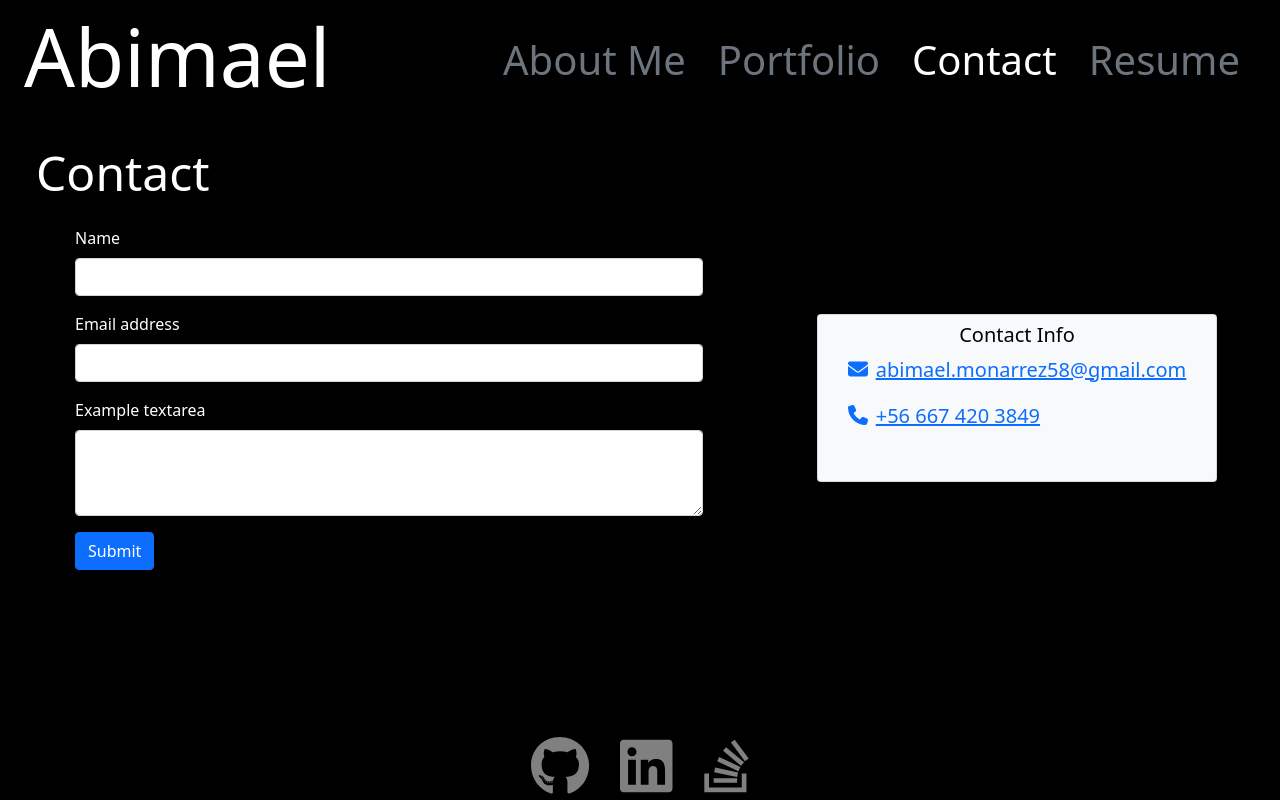
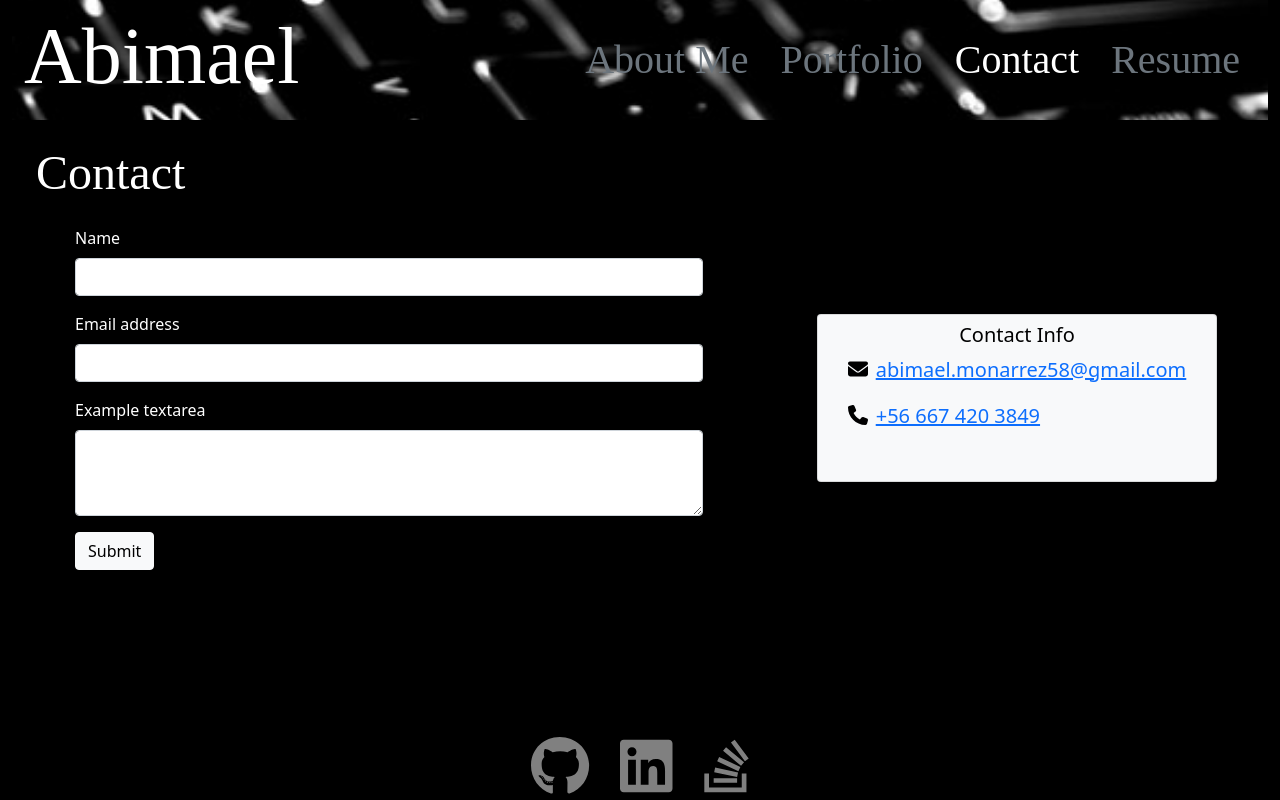
Before and after one commit to Abimael1996/react_portfolio, a React (Create React App) app: page / in a window 1280 px wide. Both pictures are taken after a click on the item "Contact". Built offline with nearby package versions, Linux system fonts and the light colour scheme.

Commit message:
add header bg and final touches to first version

```diff
--- a/src/App.css
+++ b/src/App.css
@@ -1,3 +1,13 @@
+h1, h2, h3, li {
+  font-family: 'Trebuchet MS, Verdana, sans-serif';
+}
+
+header {
+  background-image: url("../public/images/header.jpeg");
+  background-size: cover;
+  background-position: center;
+}
+
 .title:hover {
   cursor: pointer;
 }
--- a/src/components/Navigation.js
+++ b/src/components/Navigation.js
@@ -32,7 +32,7 @@ function Navigation(props) {
         //         )}
         //     </ul>
         // </nav>
-        <nav class="navbar navbar-expand-md navbar-light bg-black">
+        <nav class="navbar navbar-expand-md navbar-light">
             <div class="container-fluid">
                 <h1 class="text-white display-1 mx-auto">Abimael</h1>
                 <button class="navbar-toggler toggler-custom" type="button" data-bs-toggle="collapse" data-bs-target="#navbarNav" aria-controls="navbarNav" aria-expanded="false" aria-label="Toggle navigation">
--- a/src/pages/About.js
+++ b/src/pages/About.js
@@ -4,7 +4,7 @@ function About() {
     return (
         <main className='mx-4 mb-4 d-flex flex-column flex-sm-row justify-content-around'>
             <img src='./images/abimael.jpg' alt="Abimael" className='mb-4 rounded-circle w-25 align-self-center profile-pic'></img>
-            <p className='fs-5 col-12 col-sm-6 m-auto'>Hello! I am a Front-end Web Developer leveraging an Entertainment Business background to build an
+            <p className='fs-5 col-12 col-sm-6 m-auto'>Hello! I am a Full-stack Web Developer leveraging an Entertainment Business background to build an
 engaging user experience on websites related to the Entertainment Industry. <br/><br/>Known as a
 creative problem solver looking to apply my skills as part of a fast-paced, innovative and
 quality-driven team to build better and more creative experiences on the web.</p>
--- a/src/pages/Contact.js
+++ b/src/pages/Contact.js
@@ -107,7 +107,7 @@ function Contact() {
                             ? ''
                             : 'hide'
                     }>{alert}</p>
-                    <button type="submit" class="btn btn-primary" onClick={(e) => {
+                    <button type="submit" class="btn btn-light" onClick={(e) => {
                         e.preventDefault();
                         validate(e.target.localName)
                     }}>Submit</button>
@@ -116,8 +116,8 @@ function Contact() {
                     <div className="card bg-light d-flex flex-column align-items-center my-3 p-2 col-10 col-lg-12 contact-content">
                         <h5 className="card-title text-black">Contact Info</h5>
                         <div className='d-flex flex-column'>
-                            <a href="mailto:abimael.monarrez58@gmail.com" className='mb-3'><FontAwesomeIcon icon={faEnvelope} className='me-2'/>abimael.monarrez58@gmail.com</a>
-                            <a href="tel:52-667-420-3849"><FontAwesomeIcon icon={faPhone} className='me-2'/>+56 667 420 3849</a>
+                            <a href="mailto:abimael.monarrez58@gmail.com" className='mb-3'><FontAwesomeIcon icon={faEnvelope} className='me-2 text-black'/>abimael.monarrez58@gmail.com</a>
+                            <a href="tel:52-667-420-3849"><FontAwesomeIcon icon={faPhone} className='me-2 text-black'/>+56 667 420 3849</a>
                         </div>
                     </div>
                 </div>
--- a/src/pages/Resume.js
+++ b/src/pages/Resume.js
@@ -2,8 +2,8 @@ import React from 'react';
 
 function Resume() {
     return (
-        <main className='mainContent'>
-            <p>Download my <span><a href='./Abimael-Monarrez-Resume.pdf' target='_blank' download>resume</a></span></p>
+        <main className='ms-4'>
+            <p>Download my full <span><a href='./Abimael-Monarrez-Resume.pdf' target='_blank' download>resume</a></span></p>
             <h3>Front-end Proficiencies</h3>
             <ul>
                 <li>HTML</li>
```
Also changed, not shown: public/images/header.jpeg (added).
